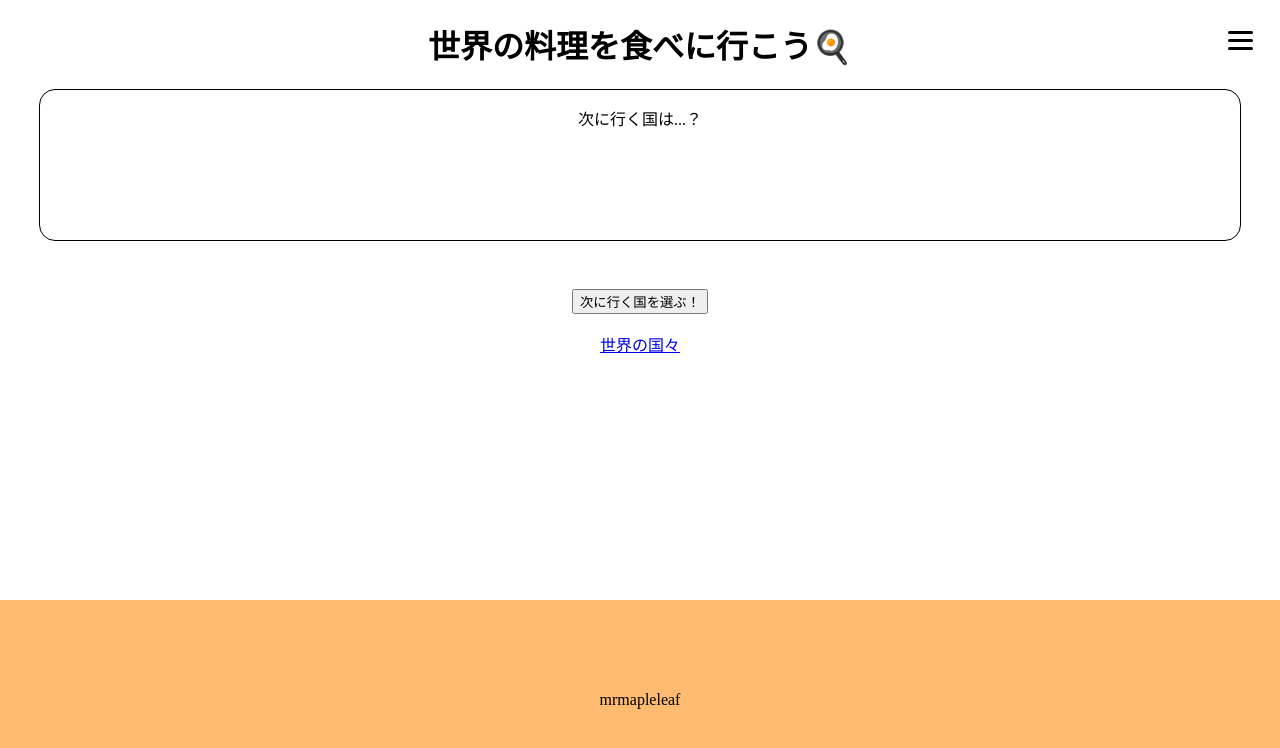
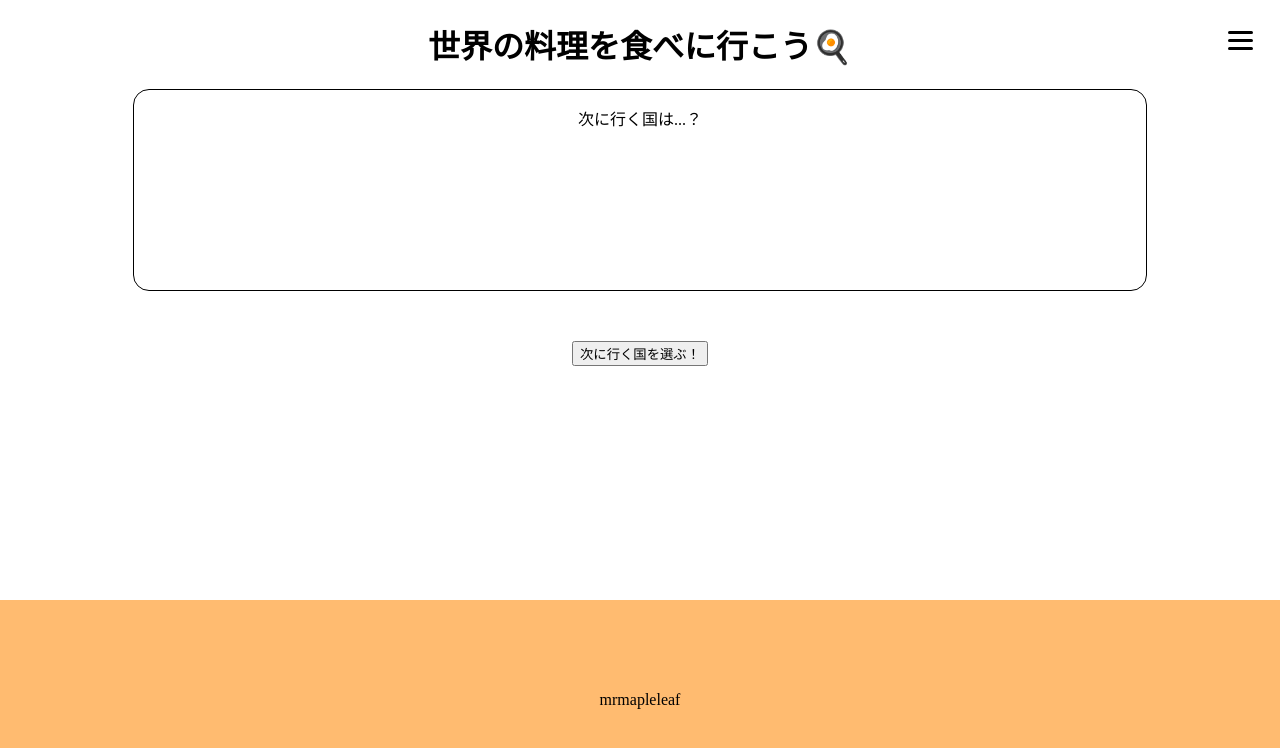
Before and after one commit to mrmapleleaf/worldRestaurantTour-fe, a Nuxt app: page / in a window 1280 px wide. Shown: the top 748 px of the page. Built offline with nearby package versions, Linux system fonts and the light colour scheme; no server answers.

Commit message:
デザイン調整

```diff
--- a/pages/index.vue
+++ b/pages/index.vue
@@ -9,8 +9,9 @@
         </template>
       </div>
     </div>
-    <button @click="chooseNextCountry">次に行く国を選ぶ！</button><br /><br />
-    <NuxtLink :to="{ name: 'countries' }">世界の国々</NuxtLink>
+    <div class="button_area">
+      <button @click="chooseNextCountry">次に行く国を選ぶ！</button><br /><br />
+    </div>
   </div>
 </template>
 
@@ -65,13 +66,9 @@ onMounted(() => {
 
 .choosing_area {
   height: 200px;
-}
-
-.inner_choosing_area {
   margin: 0 auto;
   border: 1px solid #000000;
-  width: 1200px;
-  height: 150px;
+  width: 80%;
   border-radius: 1rem;
 }
 
@@ -79,4 +76,9 @@ onMounted(() => {
   font-size: 50px;
   margin: 0;
 }
+
+.button_area {
+  margin-top: 50px;
+  margin-bottom: 50px;
+}
 </style>
```
